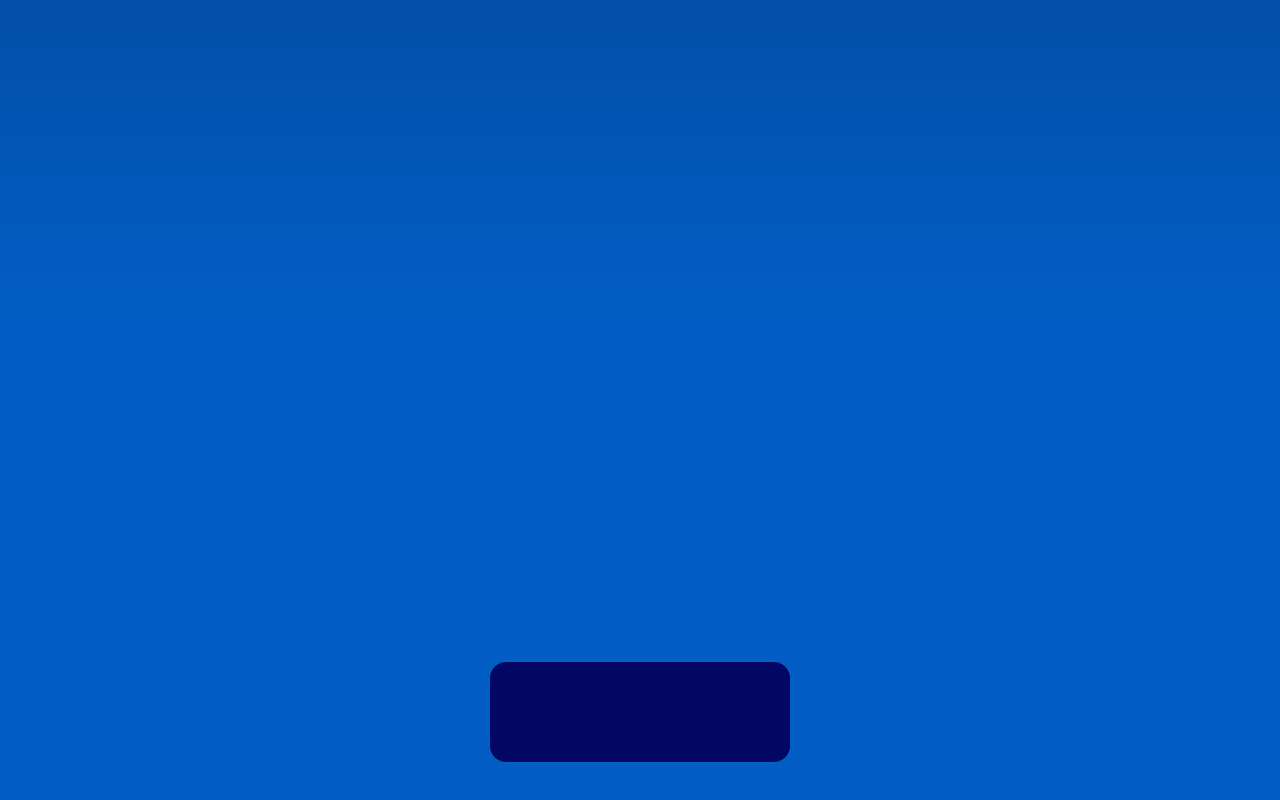
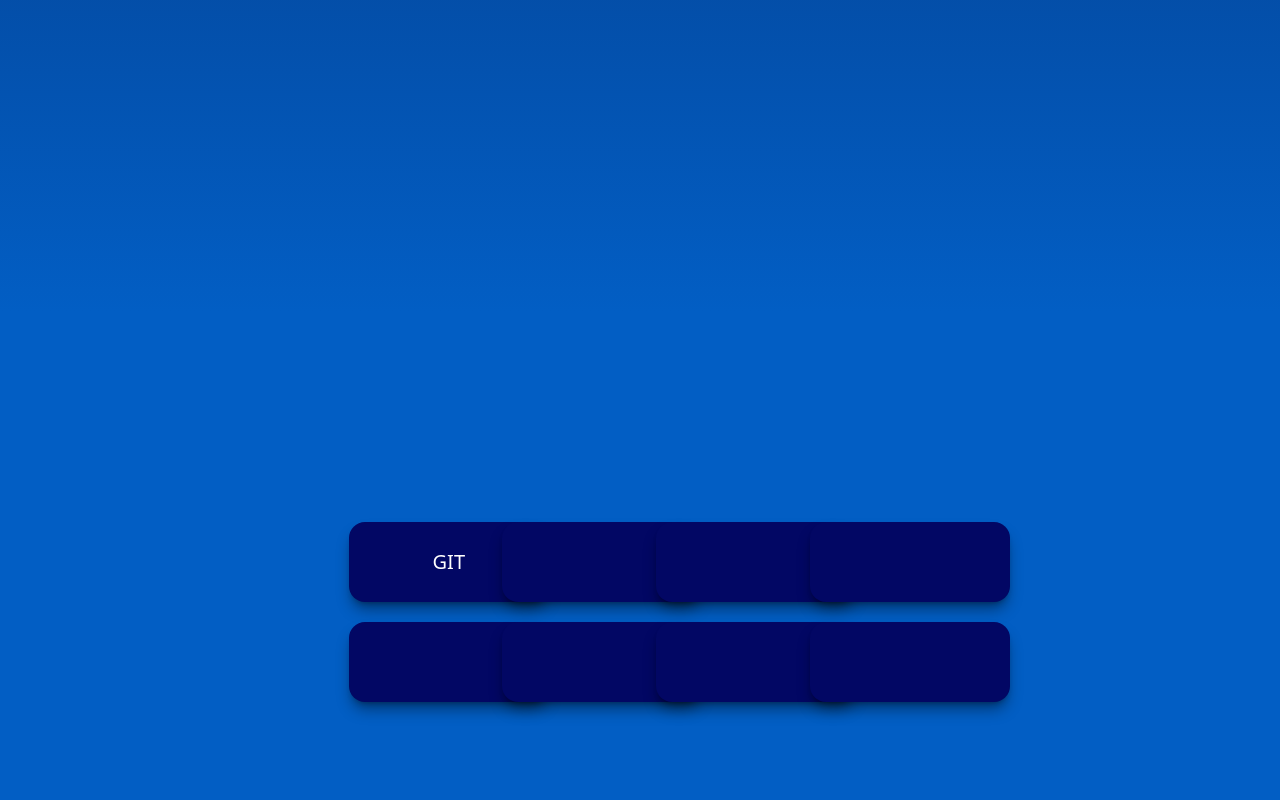
Before and after one commit to JorgeLmlp/Portfolio, a React (Vite) app: page / in a window 1280 px wide. Shown: the part 1288-2088 px from the top of the page. Built offline with nearby package versions, Linux system fonts and the light colour scheme.

Commit message:
animations

```diff
--- a/src/App.jsx
+++ b/src/App.jsx
@@ -20,17 +20,19 @@ function App() {
       <div id='home' className='homeContainer'>
         <MyHeader />
         <HomeText />
-        <div id='homeImage' className='absolute top-55 flex justify-center w-full h-full'>
+        <div id='homeImage' className='absolute top-55 flex align-middle justify-center w-full h-full'>
           <img className='z-00 h-[80%]' src={homeImage} alt='home' />
         </div>
         <FooterHome />
       </div>
-      <div id='page2' className=' w-full h-[100vh] flex justify-center items-center' style={page2Style}>
-        <div id='page2Container'className='bg-gradient-to-b from-[rgb(var(--azul-medio))] to-[rgb(var(--azure))] w-[100%] h-full '>
+      <div id='page2' className=' w-[100%] h-[100vh] flex justify-center  ' style={page2Style}>
+        <div id='page2Container'className='bg-gradient-to-b from-[rgb(var(--azul-medio))] to-[rgb(var(--azure))] w-[100%] h-full align-middle flex justify-center items-center '>
+          <div className='w-[65%] flex items-center  mr-18 justify-center align-middle h-[40vh]'>
           <Page2Title></Page2Title>
+          </div>
         </div>
       </div>
-      <div id='page3' className='w-full h-[100vh] flex justify-center items-center bg-[rgba(var(--azure),1)]'>
+      <div id='page3' className='p-[20%] h-[100vh] flex justify-center items-center bg-[rgba(var(--azure),1)]'>
           <Skills></Skills>
        </div>
     </div>
--- a/src/components/MYHeader/index.jsx
+++ b/src/components/MYHeader/index.jsx
@@ -24,11 +24,11 @@ const MyHeader = () => {
   };
 
   return (
-    <header className="w-[80%] h-[6vh] flex justify-center items-center bg-[rgba(var(--azul-escuro),1)] rounded-lg min-h-max max-h-full md:w-80% z-999 fixed m-auto">
-      <div className='flex w-[60%] justify-center items-center xl:gap-5 md:gap-20'>
+    <header className="w-[80%] P-[20%] h-[6vh] flex justify-center items-center bg-[rgba(var(--azul-escuro),1)] rounded-lg min-h-max max-h-full md:w-80% z-999 fixed m-auto">
+      <div className='flex w-[60%] justify-center items-center xl:gap-5 md:gap-0'>
         <a href="#" className='text-[20px] text-white p-[1px] w-[150px] text-center rounded-xl'>HOME</a>
         <a href="#" className='text-[20px] hover:text-white text-gray-500 transition duration-200 p-[1px] w-[150px] text-center rounded-xl'>ABOUT ME</a>
-        <a href="#" className='text-[20px] hover:text-white text-gray-500 transition duration-200 p-[1px] w-[150px] text-center rounded-xl mr-[5%]'>SKILLS</a>
+        <a href="#" className='text-[20px] hover:text-white text-gray-500 transition duration-200 p-[1px] w-[150px] text-center rounded-xl '>SKILLS</a>
         <a href="mailto:jorgelmlp2@gmail.com" className='text-[20px] hover:text-white text-gray-500 transition duration-200 p-[1px] w-[150px] text-center rounded-xl'>CONTACT</a>
 
       <div className='w-[20%] flex items-end  justify-around'>
--- a/src/components/Page2Title/index.jsx
+++ b/src/components/Page2Title/index.jsx
@@ -3,9 +3,9 @@
 
   export const Page2Title = () => {
       return (
-          <div id='page2Title' className='blackfuture1 w-[100%] h-[30vh] flex justify-center items-center cursor-default'>
+          <div id='page2Title' className='blackfuture1 w-[100%] h-[30vh] flex cursor-default align-middle justify-center items-center text-center'>
             <DecryptedText
-            text =" Jorge Luis"
+            text =" Jorge"
             speed={200}
             sequential={true}
             animateOn='both'
--- a/src/components/Page2Title/style.css
+++ b/src/components/Page2Title/style.css
@@ -1,8 +1,9 @@
 .blackfuture1 {
     font-family: 'Black Future';
-    font-size: 150px;
+    font-size: 160px;
     text-align: center;
     color: hsl(189, 89%, 49%);
     position: relative;
+    margin-right: 5%;
     text-shadow: 0 0 5px #00dfff, 0 0 5px #00dfff, 0 0 7px #00dfff, 0 0 5px #00dfff, 0 0 10px #00dfff;
 }
--- a/src/components/Skills/index.jsx
+++ b/src/components/Skills/index.jsx
@@ -5,8 +5,17 @@ import { SkillsBtn } from '../SkillsBtn';
 export const Skills = () => {
     return (
 
-        <div className="w-[100%] h-[50vh] flex align-middle flex-wrap items-center justify-center">
-            <SkillsBtn/>
+        <div className="w-[80%] h-[50vh] grid align-middle grid-wrap items-center justify-center grid-rows-4 grid-cols-4 gap-0">
+
+
+            <SkillsBtn text= 'GIT'/>
+            <SkillsBtn text = ''/>
+            <SkillsBtn text = ''/>
+            <SkillsBtn text = ''/>
+            <SkillsBtn text = ''/>
+            <SkillsBtn text = ''/>
+            <SkillsBtn text = ''/>
+            <SkillsBtn text = ''/>
 
         </div>
 
--- a/src/components/SkillsBtn/index.jsx
+++ b/src/components/SkillsBtn/index.jsx
@@ -3,8 +3,8 @@ import './style.css'
 
 export const SkillsBtn = (props) => {
     return(
-        <div className='w-[300px] h-[100px] bg-[rgb(var(--azul-escuro))] rounded-2xl'>
-            <h1>{props.text}</h1>
+        <div className='animationbtn w-[200px] h-[80px] bg-[rgb(var(--azul-escuro))] rounded-2xl text-center flex justify-center items-center cursor-default shadow-lg shadow-[rgba(0,0,0,0.4)] m-4'>
+            <h4 className='text-[20px] text-white hover:text-[25px]'>{props.text}</h4>
         </div>
 
     )
--- a/src/components/SkillsBtn/style.css
+++ b/src/components/SkillsBtn/style.css
@@ -0,0 +1,11 @@
+.animationbtn:hover{
+transform: scale(1.05);
+opacity: 0.9;
+transition: all 0.5s ease-in-out;
+    >h4{
+        font-size: 25px;
+        transition: all 0.4s ease-in-out;
+        color: rgb(var(--azure));
+
+    }
+}
```
